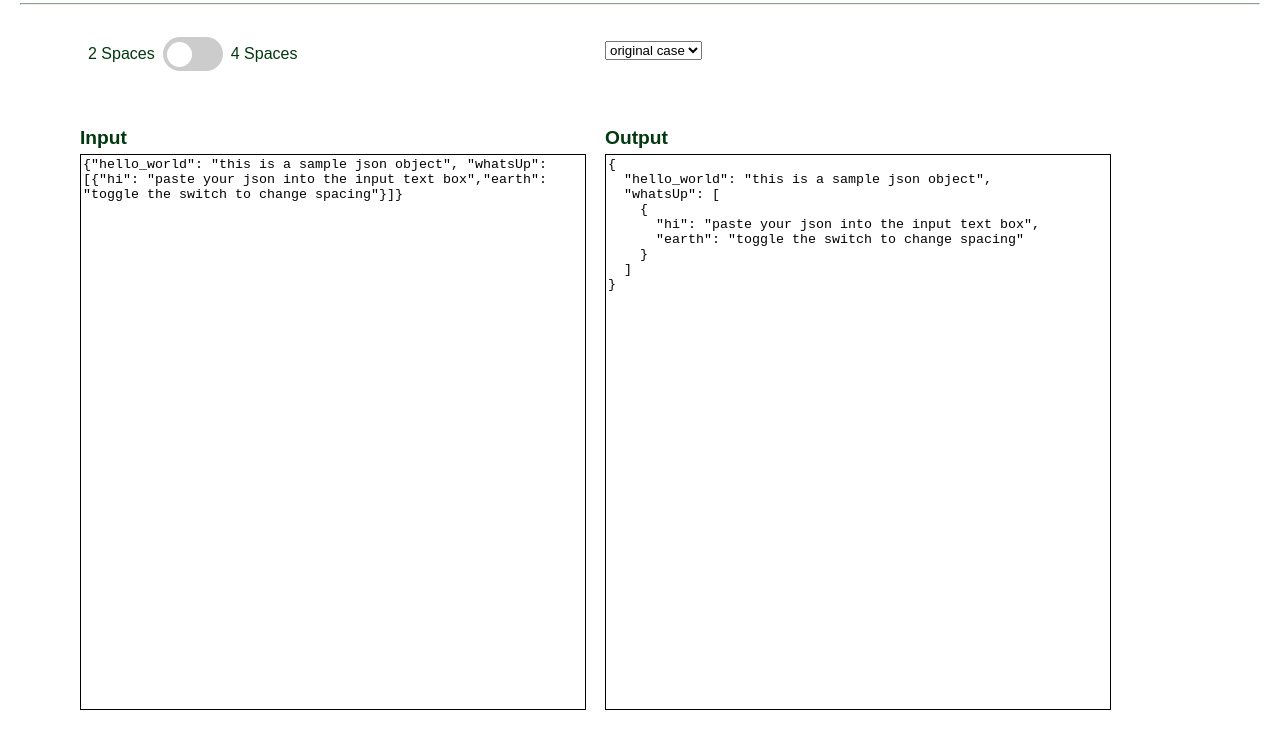
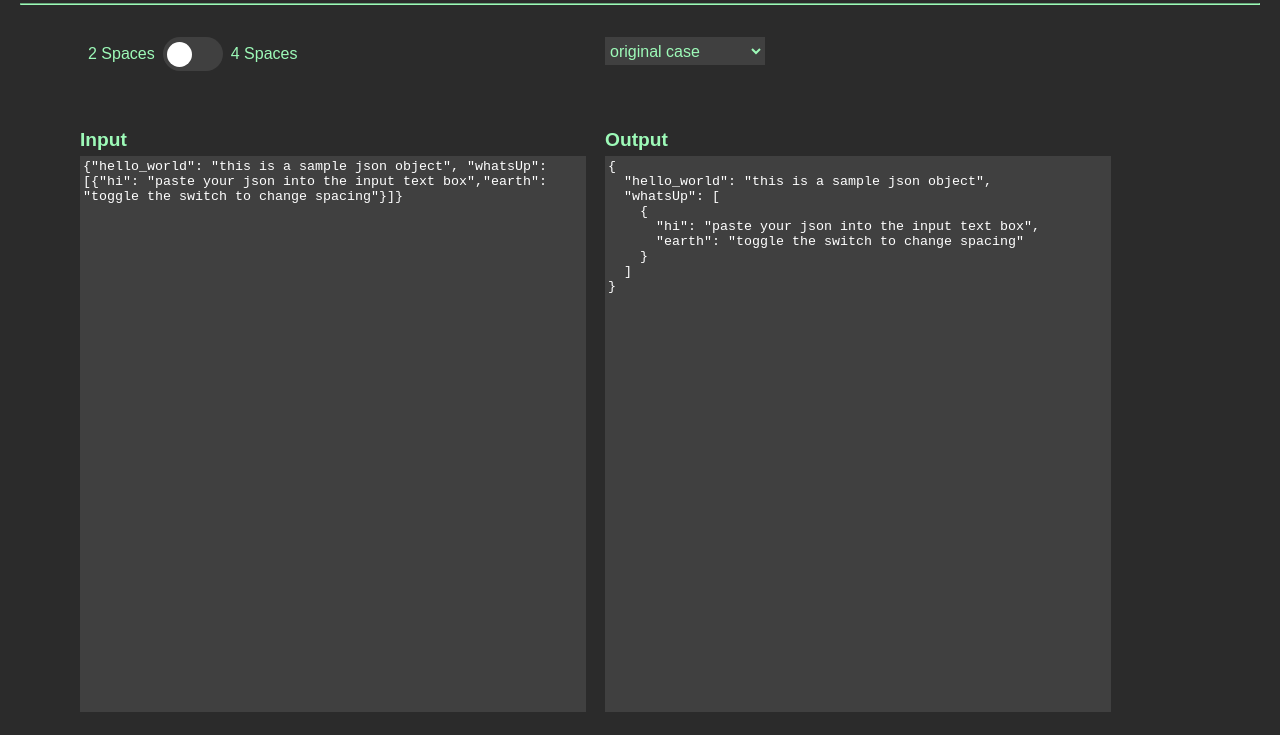
Before and after one commit to jingqiyang/prettyprint, a plain HTML site: page index.html in a window 1280 px wide. Shown: the part 65-800 px from the top of the page. Drawn offline with Linux system fonts and the light colour scheme; a web font is replaced by a local one.

Commit message:
set dark mode style

```diff
--- a/style.css
+++ b/style.css
@@ -1,10 +1,16 @@
 @import url('https://themes.googleusercontent.com/fonts/css?kit=NVWGKW8pC4yJvbnzJuWfbiB38A_Z_8wKoRHMSx1gVi6WYRgE3v-r3GoQb6ax0_L_hsmsMnmAOnuclselIyjr9A');
+
 body {
     font-family: 'Raleway', sans-serif, Arial;
     margin-left: 80px;
     margin-right: 80px;
-    color: #01380f;
     line-height: 26px;
+    background-color: #2b2b2b;
+}
+
+body, select {
+    font-family: 'Raleway', sans-serif, Arial;
+    color: #9dfab8;
 }
 
 header {
@@ -22,9 +28,7 @@ header {
 hr {
     margin-top: 4px;
     margin-bottom: 32px;
-    border-color: #e3f2e7;
-    background-color: #e3f2e7;
-    color: #e3f2e7;
+    border-color: #9dfab8;
 }
 
 h1 {
@@ -41,9 +45,15 @@ p, li {
     font-size: 18px;
 }
 
-a {
-    text-decoration: none;
-    color: #369652;
+select {
+    font-size: 16px;
+    width: 160px;
+    height: 28px;
+}
+
+select, textarea, .slider {
+    background-color: #404040;
+    border-color: #404040;
 }
 
 /* toggle switch (source: https://stackoverflow.com/questions/63410507/how-to-connect-two-options-and-toggle-switch-buttons) */
@@ -79,7 +89,6 @@ a {
   left: 0;
   right: 0;
   bottom: 0;
-  background-color: #ccc;
   -webkit-transition: 0.4s;
   transition: 0.4s;
 }
@@ -97,11 +106,7 @@ a {
 }
 
 input:checked + .label .slider {
-  background-color: #2196f3;
-}
-
-input:focus + .label .slider {
-  box-shadow: 0 0 1px #2196f3;
+  background-color: #59b56d;
 }
 
 input:checked + .label .slider:before {
@@ -141,8 +146,8 @@ label {
 textarea {
     width: 500px;
     height: 700px !important;
-    border: 1px solid #000;
     resize: none;
+    color: white;
 }
 
 @media screen and (max-width: 1220px) {
```
